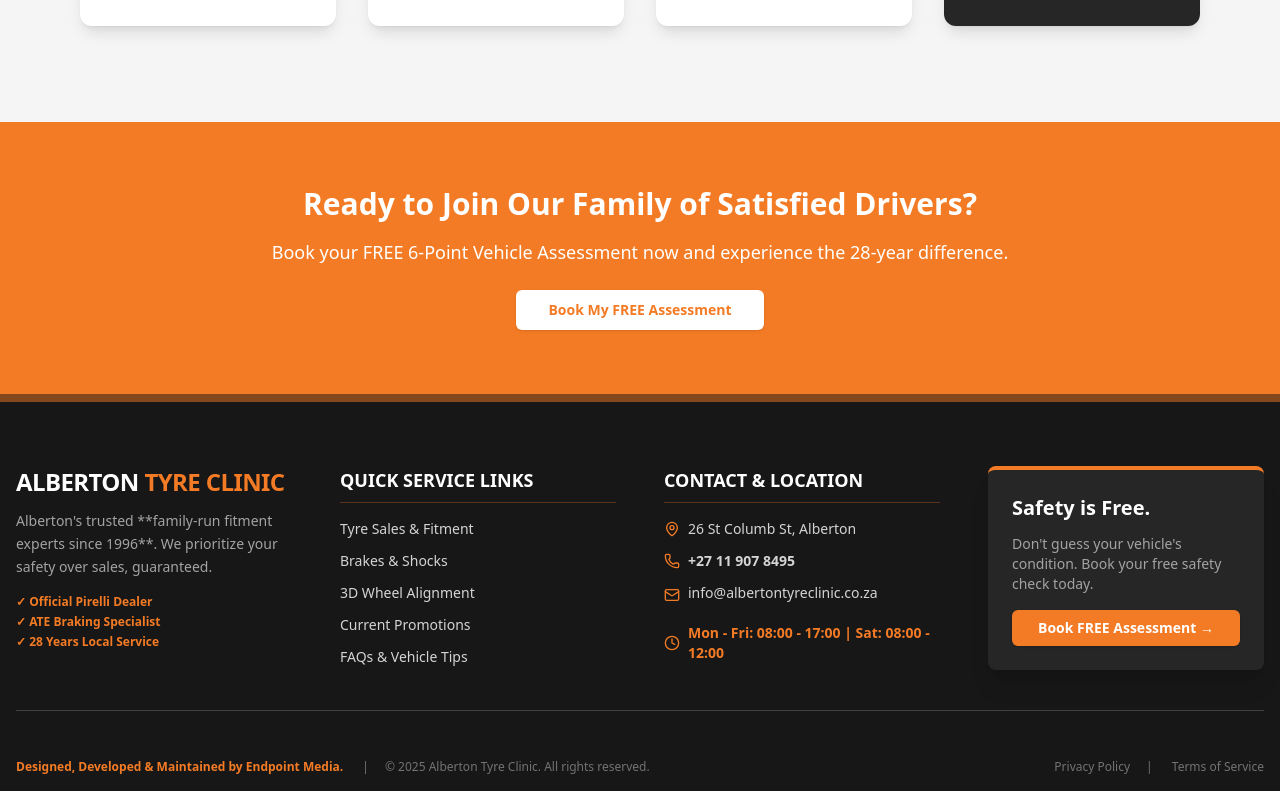
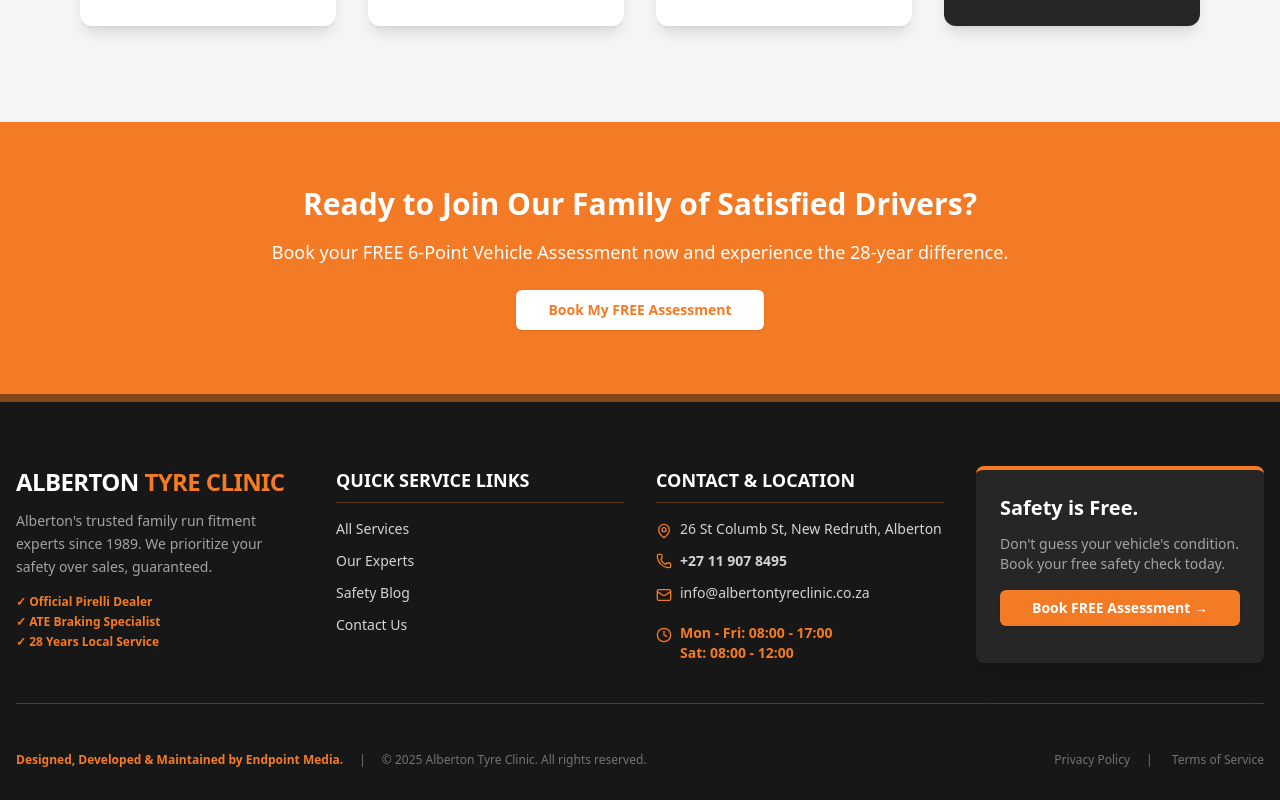
Before and after one commit to Franksmittt/atc, a Next.js app: page /about in a window 1280 px wide. Shown: the part 1626-2426 px from the top of the page. Built offline with nearby package versions, Linux system fonts and the light colour scheme.

Commit message:
Apply responsive fixes to Header, Footer, Hero, and BrandSlider

```diff
--- a/src/components/layout/Footer.tsx
+++ b/src/components/layout/Footer.tsx
@@ -9,18 +9,18 @@
     const currentYear = new Date().getFullYear();
     return (
         // High-contrast, dark background footer
-        <footer className="pt-16 pb-4 bg-neutral-900 dark:bg-neutral-950 text-neutral-300 border-t-8 border-primary/50">
+        <footer className="pt-16 pb-8 bg-neutral-900 dark:bg-neutral-950 text-neutral-300 border-t-8 border-primary/50">
             <div className="container mx-auto px-4 max-w-screen-2xl">
 
-                <div className="grid grid-cols-2 md:grid-cols-4 gap-8 md:gap-12 pb-10 mb-8 border-b border-neutral-700">
+                <div className="grid grid-cols-1 md:grid-cols-2 lg:grid-cols-4 gap-10 md:gap-8 pb-10 mb-8 border-b border-neutral-700">
 
-                    {/* Column 1: Brand & Authority */}
-                    <div className="col-span-2 md:col-span-1">
+                    {/* Column 1: Brand & Authority (Span 2 cols on tablet) */}
+                     <div className="md:col-span-2 lg:col-span-1">
                         <Link href="/" className="inline-block text-2xl font-extrabold text-white uppercase tracking-tight hover:text-primary transition-colors mb-3">
                              Alberton <span className="text-primary">Tyre Clinic</span> {/* */}
                          </Link>
                         <p className="text-sm leading-relaxed text-neutral-400 max-w-xs mb-4">
-                            Alberton&apos;s trusted **family-run fitment experts since 1996**. We prioritize your safety over sales, guaranteed. {/* Escaped apostrophe */}
+                            Alberton's trusted family run fitment experts since 1989. We prioritize your safety over sales, guaranteed.
                         </p>
 
                         {/* Trust Anchor Badges */}
@@ -37,11 +37,13 @@
                             Quick Service Links
                         </h4>
                         <ul className="space-y-3 text-sm">
-                             <li><Link href="/services/tyres" className="hover:text-primary transition-colors">Tyre Sales & Fitment</Link></li> {/* */}
-                            <li><Link href="/services/brakes" className="hover:text-primary transition-colors">Brakes & Shocks</Link></li>
-                            <li><Link href="/services/alignment" className="hover:text-primary transition-colors">3D Wheel Alignment</Link></li>
-                             <li><Link href="/promotions" className="hover:text-primary transition-colors">Current Promotions</Link></li> {/* */}
-                            <li><Link href="/faq" className="hover:text-primary transition-colors">FAQs & Vehicle Tips</Link></li>
+                            <li><Link href="/services" className="hover:text-primary transition-colors">All Services</Link></li>
+                            <li><Link href="/about" className="hover:text-primary transition-colors">Our Experts</Link></li>
+                            <li><Link href="/blog" className="hover:text-primary transition-colors">Safety Blog</Link></li>
+                            <li><Link href="/contact" className="hover:text-primary transition-colors">Contact Us</Link></li>
+                            {/* You can add more specific service links here if needed */}
+                            {/* <li><Link href="/services/tyres" className="hover:text-primary transition-colors">Tyre Sales & Fitment</Link></li> */}
+                            {/* <li><Link href="/services/brakes" className="hover:text-primary transition-colors">Brakes & Shocks</Link></li> */}
                         </ul>
                      </div>
 
@@ -52,10 +54,10 @@
                              Contact & Location {/* */}
                         </h4>
                         <ul className="space-y-3 text-sm">
-                            <li className="flex items-center">
-                                 <MapPin className="h-4 w-4 mr-2 text-primary flex-shrink-0" /> {/* */}
+                             <li className="flex items-start">
+                                 <MapPin className="h-4 w-4 mr-2 text-primary flex-shrink-0 mt-1" /> {/* */}
                                 <a href="https://maps.app.goo.gl/YourMapLink" target="_blank" rel="noopener noreferrer" className="hover:text-primary transition-colors">
-                                    26 St Columb St, Alberton {/* */}
+                                     26 St Columb St, New Redruth, Alberton {/* */}
                                 </a>
                             </li>
                              <li className="flex items-center">
@@ -70,21 +72,24 @@
                                      info@albertontyreclinic.co.za {/* */}
                                 </a>
                              </li>
-                            <li className="pt-2 flex items-center text-primary
- font-bold"> {/* */}
-                                <Clock className="h-4 w-4 mr-2 flex-shrink-0" />
-                                Mon - Fri: 08:00 - 17:00 | Sat: 08:00 - 12:00 {/* */}
+                            <li className="pt-2 flex items-start text-primary font-bold"> {/* */}
+                                <Clock className="h-4 w-4 mr-2 flex-shrink-0 mt-1" />
+                                <div>
+                                    <span>Mon - Fri: 08:00 - 17:00</span>
+                                    <br />
+                                    <span>Sat: 08:00 - 12:00</span>
+                                </div>
                             </li>
                         </ul>
                     </div>
 
-                    {/* Column 4: Primary CTA / Lead Magnet */}
-                     <div className="bg-neutral-800 p-6 rounded-lg border-t-4 border-primary shadow-xl"> {/* */}
+                    {/* Column 4: Primary CTA / Lead Magnet (Adjusted margin for tablet) */}
+                     <div className="bg-neutral-800 p-6 rounded-lg border-t-4 border-primary shadow-xl md:mt-10 lg:mt-0"> {/* */}
                         <h4 className="text-xl font-extrabold text-white mb-3">
                             Safety is Free.
                         </h4> {/* */}
                         <p className="text-sm text-neutral-400 mb-4">
-                            Don&apos;t guess your vehicle&apos;s condition. Book your free safety check today. {/* Escaped apostrophes */}
+                            Don't guess your vehicle's condition. Book your free safety check today.
                         </p>
                          <Button asChild className="w-full bg-primary hover:bg-primary/hover text-white font-bold">
                             <Link href="/assessment">
@@ -96,13 +101,13 @@
                 </div>
 
 
-                 {/* Bottom Bar: Legal, Copyright, and Maintenance Credit */}
-                <div className="flex flex-col md:flex-row justify-between items-center text-xs text-neutral-500 pt-4"> {/* */}
+                 {/* Bottom Bar: Legal, Copyright, and Maintenance Credit (Stack on small screens) */}
+                <div className="flex flex-col md:flex-row justify-between items-center text-xs text-neutral-500 pt-4 space-y-4 md:space-y-0"> {/* */}
 
                     {/* Copyright & Maintenance Credit (Combined for visual impact) */}
-                     <div className="space-x-4"> {/* */}
+                     <div className="flex flex-col md:flex-row items-center space-y-2 md:space-y-0 md:space-x-4 text-center md:text-left"> {/* */}
                         <a href="https://www.endpointmedia.co.za" target="_blank" rel="noopener noreferrer" className="font-semibold text-primary hover:text-white transition-colors">
-                            Designed, Developed &amp; Maintained by Endpoint Media. {/* Escaped ampersand */}
+                            Designed, Developed & Maintained by Endpoint Media. {/* Escaped ampersand */}
                         </a> {/* */}
                         <span className="hidden md:inline-block">|</span>
                         <span className="mb-2 md:mb-0">
--- a/src/components/layout/Header.tsx
+++ b/src/components/layout/Header.tsx
@@ -12,7 +12,6 @@
 const DynamicSheetContent = dynamic(() => import('@/components/ui/sheet').then((mod) => mod.SheetContent), { ssr: false });
 const DynamicSheetClose = dynamic(() => import('@/components/ui/sheet').then((mod) => mod.SheetClose), { ssr: false });
 import { Phone, MapPin, Clock, MessageSquareText, Menu, X } from 'lucide-react';
-
 // NAV_LINKS and WHATSAPP_LINK remain the same
 
 const NAV_LINKS = [
@@ -26,14 +25,13 @@
 
 export default function Header() {
     const [isMobileMenuOpen, setIsMobileMenuOpen] = useState(false);
-
     return (
         <header className="sticky top-0 z-50 w-full">
-            {/* Top Bar (Keep as before) */}
+            {/* Top Bar (Keep as before, but added flex-wrap for responsiveness) */}
             <div className="bg-neutral-900 hidden md:block border-b border-neutral-800">
                 <div className="container flex h-10 max-w-screen-2xl items-center justify-end px-4 mx-auto">
                     {/* ... content ... */}
-                     <div className="flex items-center text-xs text-neutral-400 space-x-6">
+                     <div className="flex flex-wrap items-center justify-end text-xs text-neutral-400 space-x-4 md:space-x-6">
                         <a href="https://maps.app.goo.gl/YourMapLink" target="_blank" rel="noopener noreferrer" className="flex items-center hover:text-white transition-colors">
                             <MapPin className="h-4 w-4 mr-1 text-primary" /> 26 St Columb St, New Redruth, Alberton
                          </a>
@@ -50,9 +48,9 @@
             {/* Main Nav Bar */}
              <div className="bg-white/95 dark:bg-neutral-800/95 backdrop-blur supports-[backdrop-filter]:bg-background/80 border-b border-neutral-200 dark:border-neutral-700">
                 <div className="container flex h-16 max-w-screen-2xl items-center justify-between px-4 mx-auto">
-                    {/* Logo */}
-                    <Link href="/" className="flex items-center space-x-2 flex-shrink-0 mr-6">
-                        <span className="font-bold text-xl sm:text-2xl text-neutral-800 dark:text-white uppercase tracking-tight whitespace-nowrap">
+                    {/* Logo (Adjusted for responsiveness) */}
+                    <Link href="/" className="flex items-center space-x-2 mr-4 min-w-0">
+                         <span className="font-bold text-lg sm:text-xl md:text-2xl text-neutral-800 dark:text-white uppercase tracking-tight">
                             Alberton <span className="text-primary">Tyre Clinic</span>
                         </span>
                     </Link>
@@ -71,8 +69,8 @@
                         ))}
                     </nav>
 
-                    {/* Right Side */}
-                    <div className="flex items-center space-x-2 flex-shrink-0">
+                    {/* Right Side (Adjusted spacing) */}
+                    <div className="flex items-center space-x-1 sm:space-x-2 flex-shrink-0">
                         {/* WhatsApp Button */}
                         <Button
                              asChild
```
Also changed, not shown: src/components/sections/BrandSlider.tsx (+18 -11 lines), src/components/sections/Hero.tsx (+24 -15 lines), project_summary.txt. Lines whose indentation alone changed are shown as unchanged.
